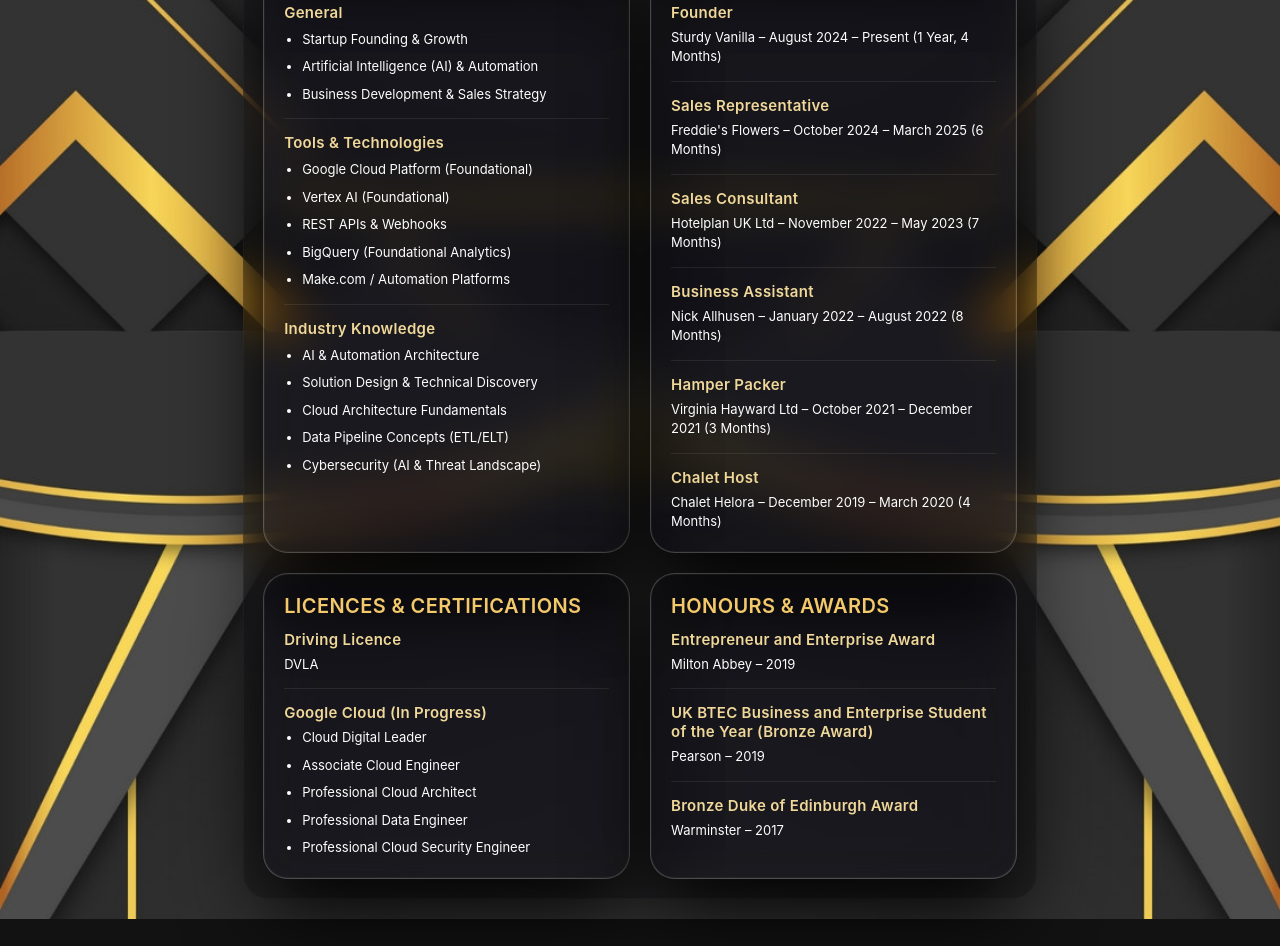
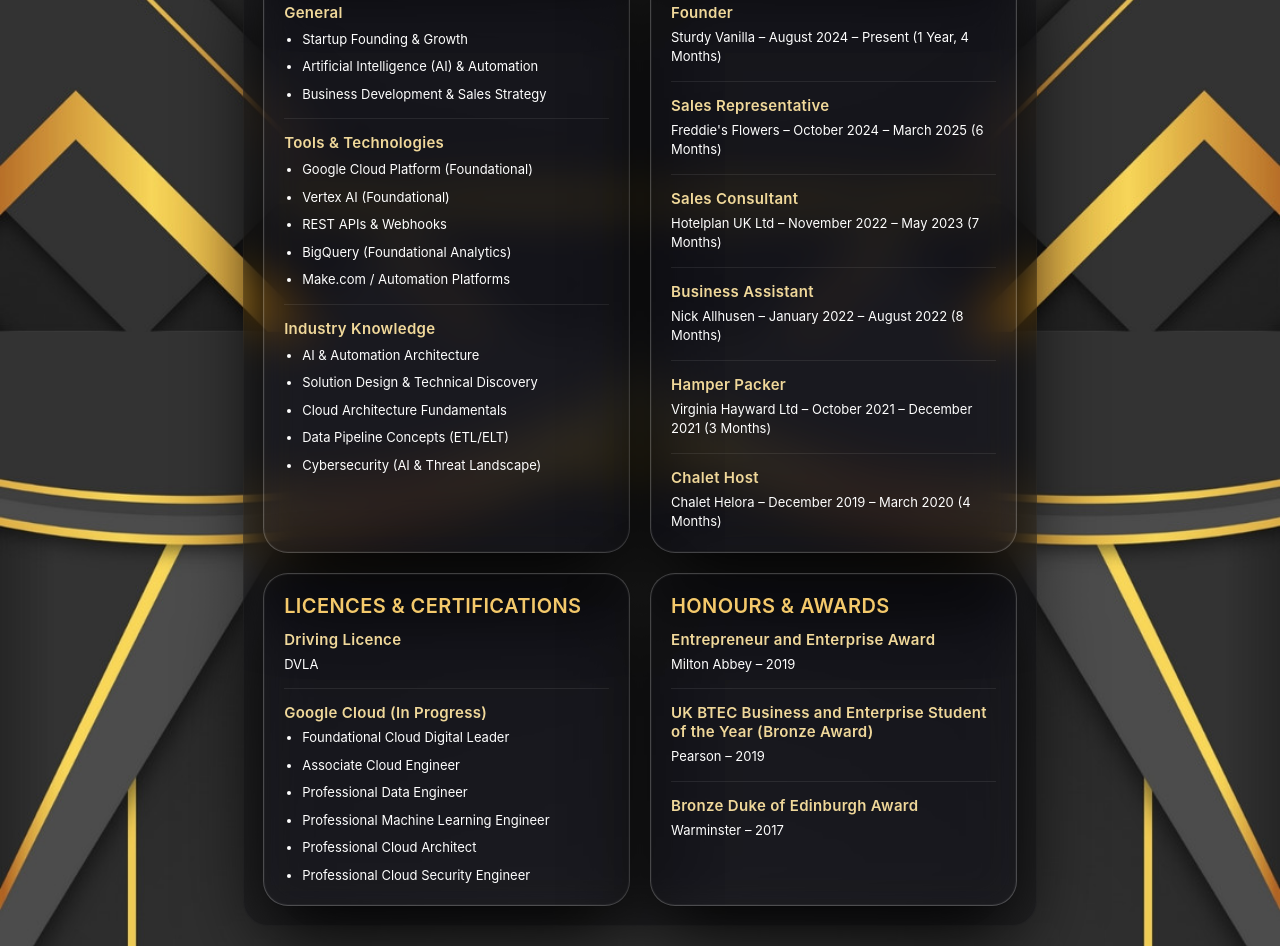
Before and after one commit to joesturdy01/cv, a website: page index.html in a window 1280 px wide. Shown: the part 1479-2425 px from the top of the page. Before the commit the page ends 2398 px from the top, so only its background shows below. Drawn offline with Linux system fonts and the light colour scheme; a web font is replaced by a local one.

Commit message:
Reorder Google Cloud certifications list and update PDF

```diff
--- a/index.html
+++ b/index.html
@@ -455,10 +455,11 @@
             <article>
               <h3>Google Cloud (In Progress)</h3>
               <ul class="bullet-list">
-                <li>Cloud Digital Leader</li>
+                <li>Foundational Cloud Digital Leader</li>
                 <li>Associate Cloud Engineer</li>
+                <li>Professional Data Engineer</li>
+                <li>Professional Machine Learning Engineer</li>
                 <li>Professional Cloud Architect</li>
-                <li>Professional Data Engineer</li>
                 <li>Professional Cloud Security Engineer</li>
               </ul>
             </article>
@@ -598,7 +599,7 @@
             <p>
               Google Cloud Professional, GCP Professional, Google Cloud Certification, GCP Certification,
               Cloud Digital Leader, Associate Cloud Engineer, Professional Cloud Architect,
-              Professional Data Engineer, Professional Cloud Security Engineer,
+              Professional Data Engineer, Professional Cloud Security Engineer, Professional Machine Learning Engineer,
               Cloud Architecture Certification, Data Engineering Certification,
               Cloud Security Certification, Google Cloud Architect, GCP Architect,
               Cloud Engineer, Data Engineer, Cloud Security Engineer,
```
Also changed, not shown: 1 other file.
